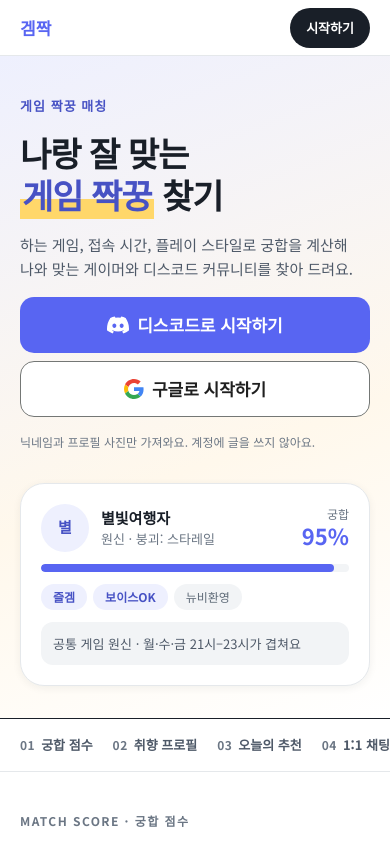
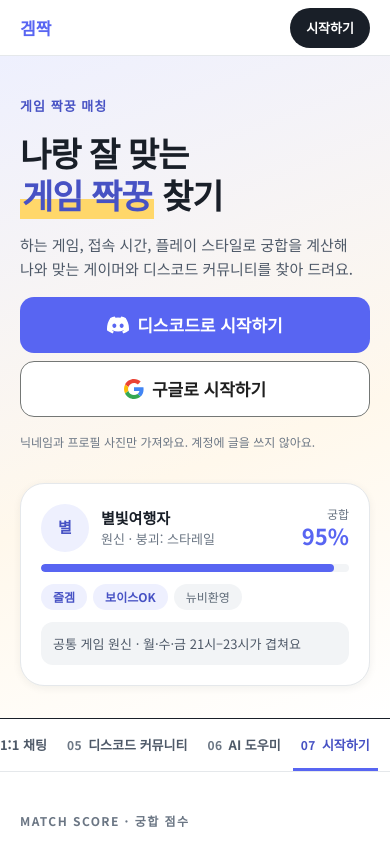
Before and after one commit to Susucorn/gemjjak, a React (Vite) app: page /login in a window 390 px wide. Shown: the top 844 px of the page. Built offline with nearby package versions, Linux system fonts and the light colour scheme; no server answers.

Commit message:
Pin the landing index under the header and highlight the current section
On mobile the index scrolls sideways to keep the current item visible. Anchors land below the pinned bars.

Co-Authored-By: Claude Opus 5.5 <noreply@anthropic.com>

```diff
--- a/src/pages/Login.jsx
+++ b/src/pages/Login.jsx
@@ -79,6 +79,80 @@ const INDEX = [
   ...FEATURES.map((feature) => ({ id: feature.id, short: feature.short })),
   { id: 'start', short: '시작하기' },
 ]
+
+/** 고정 헤더(56px) + 목차 바(52px) 아래쪽 기준선. 섹션 위쪽이 이 선을 지나면 그 섹션을 보고 있는 것으로 본다. */
+const ACTIVE_LINE = 140
+
+/** 지금 보고 있는 섹션 id. 아직 히어로를 보고 있으면 null이다. */
+function useActiveSection(ids) {
+  const [activeId, setActiveId] = useState(null)
+
+  useEffect(() => {
+    let frame = 0
+    const update = () => {
+      frame = 0
+      let current = null
+      for (const id of ids) {
+        const section = document.getElementById(id)
+        if (section && section.getBoundingClientRect().top <= ACTIVE_LINE) current = id
+      }
+      // 맨 아래까지 내리면 마지막 섹션(시작하기)이 기준선에 닿지 않아도 그 섹션으로 본다.
+      const atBottom =
+        window.innerHeight + window.scrollY >= document.documentElement.scrollHeight - 2
+      setActiveId(atBottom ? ids.at(-1) : current)
+    }
+    const onScroll = () => {
+      if (!frame) frame = requestAnimationFrame(update)
+    }
+    update()
+    window.addEventListener('scroll', onScroll, { passive: true })
+    window.addEventListener('resize', onScroll)
+    return () => {
+      window.removeEventListener('scroll', onScroll)
+      window.removeEventListener('resize', onScroll)
+      if (frame) cancelAnimationFrame(frame)
+    }
+  }, [ids])
+
+  return activeId
+}
+
+const INDEX_IDS = INDEX.map((item) => item.id)
+
+/** 화면 위쪽에 고정되는 목차. 모바일에서 현재 항목이 가려져 있으면 옆으로 밀어서 보여 준다. */
+function IndexNav() {
+  const activeId = useActiveSection(INDEX_IDS)
+  const listRef = useRef(null)
+
+  useEffect(() => {
+    const list = listRef.current
+    const active = list?.querySelector('[aria-current="location"]')
+    if (!list || !active) return
+    // scrollIntoView는 페이지 세로 스크롤까지 움직일 수 있어 목차 가로 스크롤만 직접 옮긴다.
+    const left = active.offsetLeft - (list.clientWidth - active.offsetWidth) / 2
+    const reduceMotion = window.matchMedia('(prefers-reduced-motion: reduce)').matches
+    list.scrollTo({ left, behavior: reduceMotion ? 'auto' : 'smooth' })
+  }, [activeId])
+
+  return (
+    <nav className={styles.index} aria-label="소개 목차">
+      <ol ref={listRef}>
+        {INDEX.map((item, number) => (
+          <li key={item.id}>
+            <a
+              href={`#${item.id}`}
+              className={activeId === item.id ? styles.indexActive : undefined}
+              aria-current={activeId === item.id ? 'location' : undefined}
+            >
+              <span className={styles.indexNumber}>{String(number + 1).padStart(2, '0')}</span>
+              {item.short}
+            </a>
+          </li>
+        ))}
+      </ol>
+    </nav>
+  )
+}
 
 /** 화면에 들어오면 한 번 살짝 떠오르며 나타난다. 움직임 줄이기 설정에서는 CSS가 효과를 끈다. */
 function Reveal({ children, className = '' }) {
@@ -233,18 +307,7 @@ export function Login() {
           </div>
         </section>
 
-        <nav className={styles.index} aria-label="소개 목차">
-          <ol>
-            {INDEX.map((item, number) => (
-              <li key={item.id}>
-                <a href={`#${item.id}`}>
-                  <span className={styles.indexNumber}>{String(number + 1).padStart(2, '0')}</span>
-                  {item.short}
-                </a>
-              </li>
-            ))}
-          </ol>
-        </nav>
+        <IndexNav />
 
         {FEATURES.map((feature, number) => (
           <section
--- a/src/pages/landing/Landing.module.css
+++ b/src/pages/landing/Landing.module.css
@@ -11,9 +11,9 @@
   background: var(--color-bg);
 }
 
-/* 고정 헤더 높이만큼 목차 이동 위치를 내린다. */
+/* 목차로 이동할 때 고정 헤더(56px)와 목차 바(52px)에 제목이 가려지지 않게 한다. */
 .page section {
-  scroll-margin-top: 64px;
+  scroll-margin-top: 116px;
 }
 
 /* 상단 고정 헤더 */
@@ -168,13 +168,20 @@
 }
 
 /* 목차 */
+/* 스크롤하면 상단 헤더 바로 아래에 붙는다. */
 .index {
+  position: sticky;
+  top: 56px;
+  z-index: 9;
   border-top: 1px solid var(--color-text-primary);
   border-bottom: 1px solid var(--color-border);
+  background: rgb(255 255 255 / 95%);
+  backdrop-filter: blur(8px);
 }
 
 .index ol {
   display: flex;
+  scroll-padding: 0 var(--space-3);
   gap: var(--space-1);
   max-width: 1080px;
   margin: 0 auto;
@@ -202,6 +209,16 @@
 }
 
 .index a:hover {
+  color: var(--color-primary-strong);
+}
+
+/* 지금 보고 있는 섹션 */
+.index a.indexActive {
+  box-shadow: inset 0 -3px 0 var(--color-primary);
+  color: var(--color-primary-strong);
+}
+
+.indexActive .indexNumber {
   color: var(--color-primary-strong);
 }
 
```
